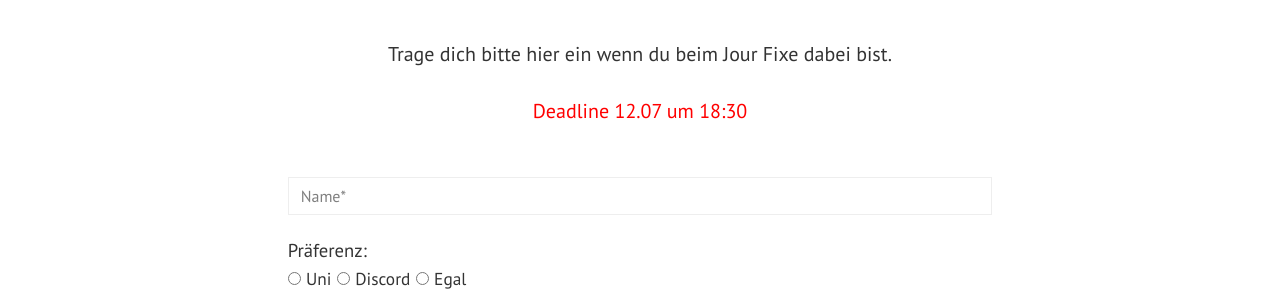
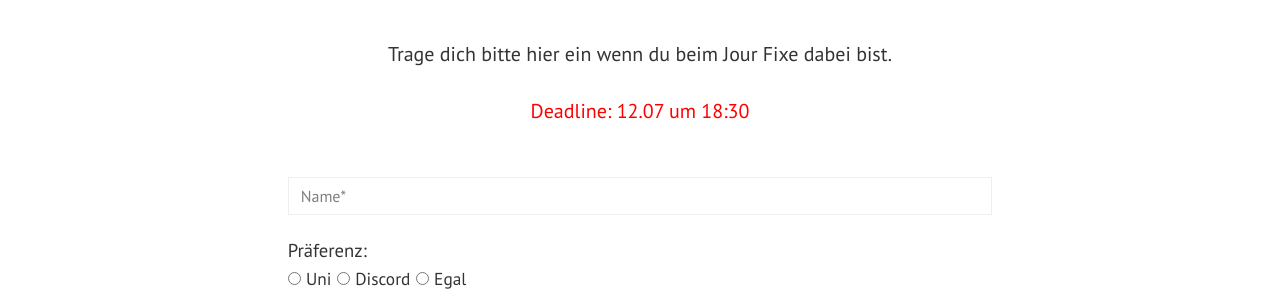
Before and after one commit to WINitiative-Augsburg-eV/webseite, a Jekyll site: the page built from pages/jour-fixe.html, in a window 1280 px wide. Shown: the part 158-451 px from the top of the page. Built offline with Jekyll 4.4.1, drawn with Linux system fonts in a browser that asks for light colours.

Commit message:
Jour Fixe Update

```diff
--- a/pages/jour-fixe.html
+++ b/pages/jour-fixe.html
@@ -10,7 +10,7 @@ comments: false
   <input type="hidden" name="_subject" value="Jour Fixe dabei">
     <input type="hidden" name="_captcha" value="false">
 <center><p class="lead mb-4">Trage dich bitte hier ein wenn du beim Jour Fixe dabei bist.</p></center>
-<center><p style="color: red">Deadline 12.07 um 18:30</p></center>
+<center><p style="color: red">Deadline: 12.07 um 18:30</p></center>
 
 <br>
 
```
